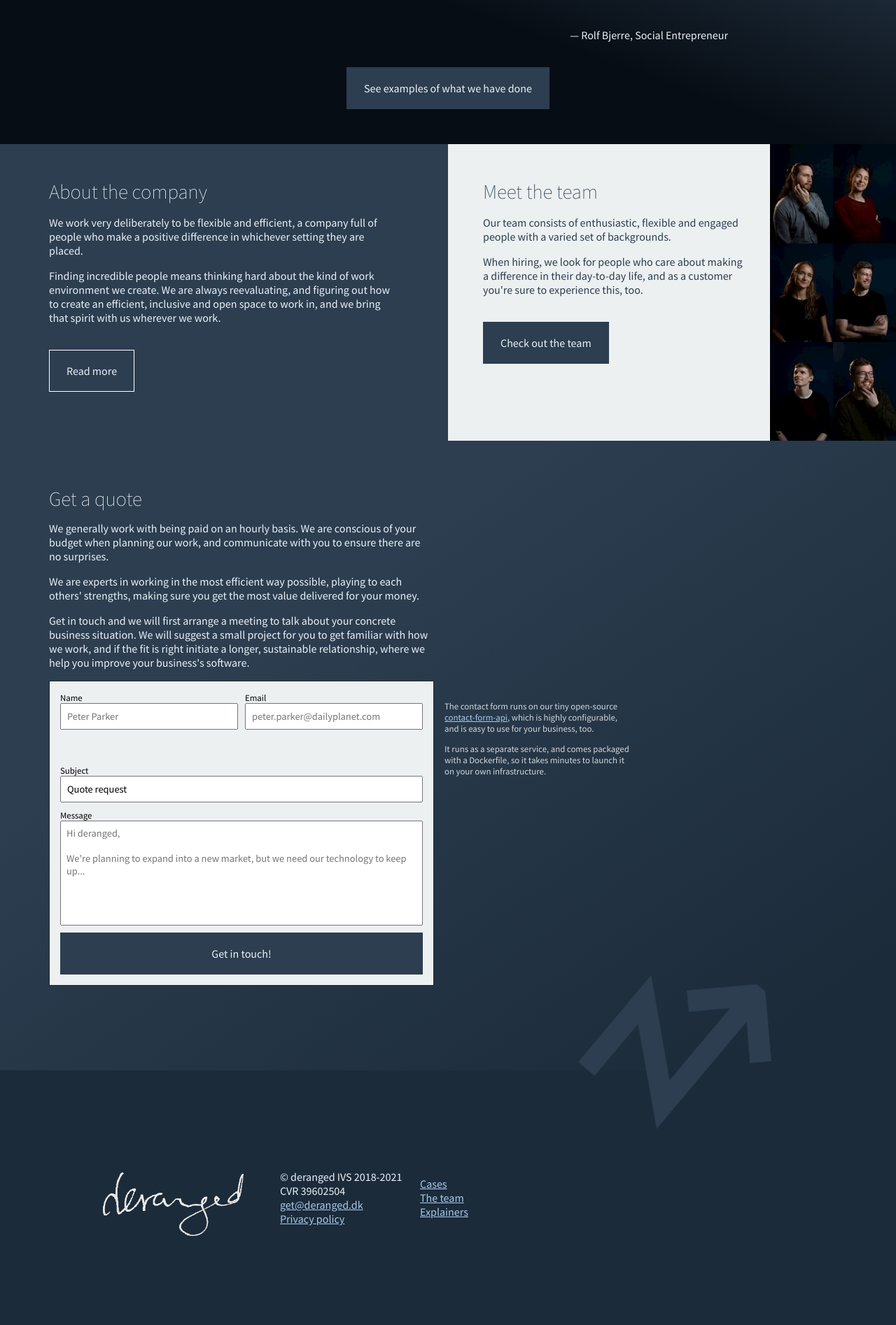
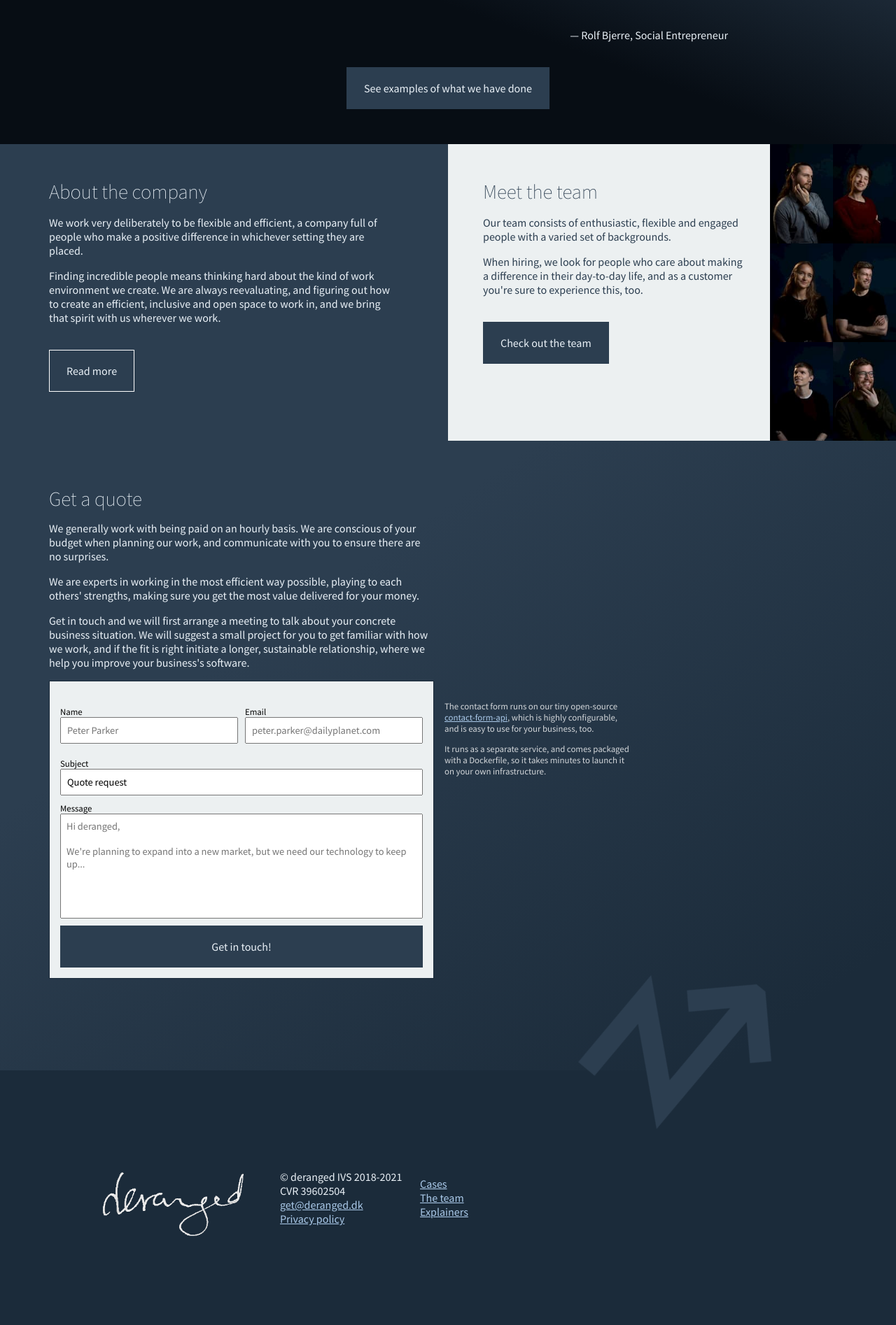
Before and after one commit to derangeddk/deranged.dk, a Jekyll site: the page built from index.html, in a window 1280 px wide. Shown: the part 3451-5345 px from the top of the page at 70% size. Built offline with Jekyll 4.4.1, drawn with Linux system fonts in a browser that asks for light colours.

Commit message:
fix margin

```diff
--- a/_includes/get_a_quote.html
+++ b/_includes/get_a_quote.html
@@ -14,6 +14,11 @@
     <section class="side-by-side-contact-form-and-explanation">
         <section class="contact-form">
             <form id="contactForm" action="https://contact-form.deranged.k8s.deranged.dk/" method="post">
+                <!-- This is a honeypot, it is invisible to users, bot not to bots. If it has value, it means it is a bot -->
+                <label for="mail" class="honeypot">
+                    <span>mail</span>
+                    <input type="text" name="mail" placeholder="mary.jane@broadwaytheater.com">
+                  </label>
                 <div class="two-col-inputs">
                     <label for="name">
                         <span>Name</span>
@@ -22,11 +27,6 @@
                     <label for="email">
                         <span>Email</span>
                         <input type="text" name="email" placeholder="peter.parker@dailyplanet.com">
-                    </label>
-                    <!-- This is a honeypot, it is invisible to users, bot not to bots. If it has value, it means it is a bot -->
-                    <label for="mail" class="honeypot">
-                      <span>mail</span>
-                      <input type="text" name="mail" placeholder="mary.jane@broadwaytheater.com">
                     </label>
                 </div>
                 <label for="subject">
```
